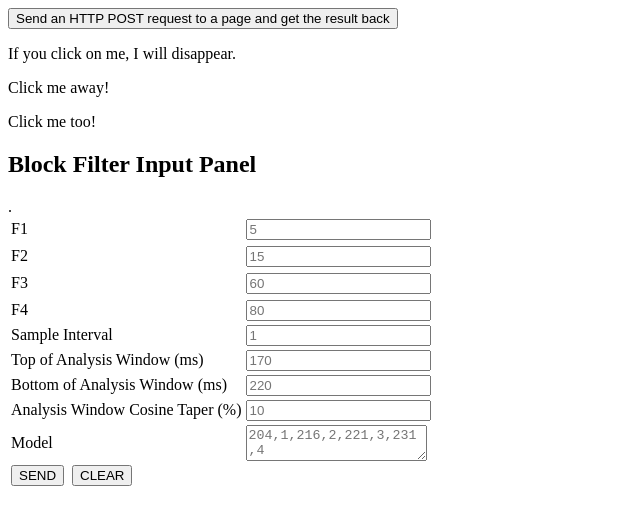
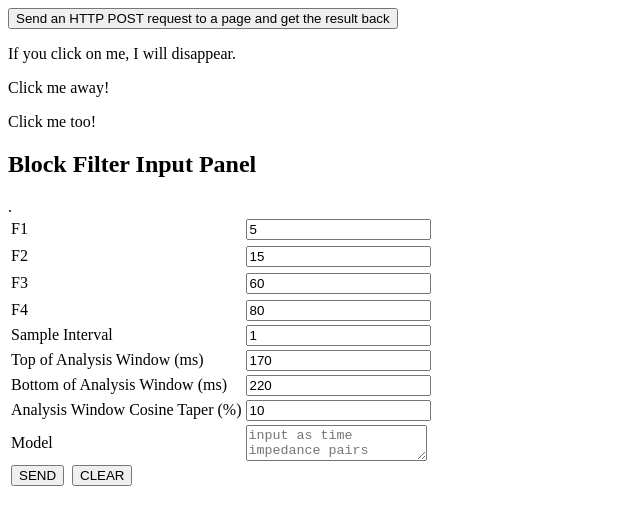
Before and after one commit to duncanchild/blockfilter, a plain HTML site: page blockfilt/web/index.html in a window 1280 px wide. Shown: the whole page, without its empty margins (0-640 px from the left). Drawn offline with nearby package versions, Linux system fonts and the light colour scheme.

Commit message:
default values for text boxes..... default text for text area (model)

```diff
--- a/blockfilt/web/index.html
+++ b/blockfilt/web/index.html
@@ -42,38 +42,38 @@ $(document).ready(function(){
     <table>
     <tr>
       <td>F1</td>
-      <td><input type="text" placeholder="5"  name="filter1" /></td>
+      <td><input type="text" value="5"  name="filter1" /></td>
     <tr>
      <tr>
       <td>F2</td>
-      <td><input type="text" placeholder="15"  name="filter2"/></td>
+      <td><input type="text" value="15"  name="filter2"/></td>
       <tr>
     <tr>
       <td>F3</td>
-      <td><input type="text" placeholder="60"  name="filter3"/></td>
+      <td><input type="text" value="60"  name="filter3"/></td>
     <tr>
     <tr>
       <td>F4</td>
-      <td><input type="text" placeholder="80"  name="filter4"/></td>
+      <td><input type="text" value="80"  name="filter4"/></td>
     <tr>
     .
          <td>Sample Interval</td>
-      <td><input type="text"  placeholder="1" name="dsamp" /></td>
+      <td><input type="text"  value="1" name="dsamp" /></td>
      <tr>
 
          <td>Top of Analysis Window (ms)</td>
-      <td><input type="text"  placeholder="170" name="dft_window_top" /></td>
+      <td><input type="text"  value="170" name="dft_window_top" /></td>
      <tr>
           <td>Bottom of Analysis Window (ms)</td>
-      <td><input type="text"  placeholder="220" name="dft_window_bot" /></td>
+      <td><input type="text"  value="220" name="dft_window_bot" /></td>
      <tr>
 
              <td>Analysis Window Cosine Taper (%)</td>
-      <td><input type="text"  placeholder="10" name="taper_percent" /></td>
+      <td><input type="text"  value="10" name="taper_percent" /></td>
      <tr>
     <td>Model</td>
 
-<td><textarea name="model" placeholder="204,1,216,2,221,3,231,4" ></textarea></td></tr>
+<td><textarea name="model" placeholder="input as time impedance pairs 204,1,216,2,221,3,231,4" ></textarea></td></tr>
 
 
       <td><input type="submit" value="SEND" id="submit"/>&nbsp;
@@ -85,18 +85,3 @@ $(document).ready(function(){
 </html>
 
 </script>
-
-<script>
-
-function setDefaults(){
-    if(document.theForm.filter1.value==""){
-        document.theForm.filter1.value = "5";
-    }
-    if(document.theForm.filter2.value==""){
-        document.theForm.filter2.value = "10";
-    }
-
-    }
-</script>
-
-<body onLoad="setDefaults();">
```
